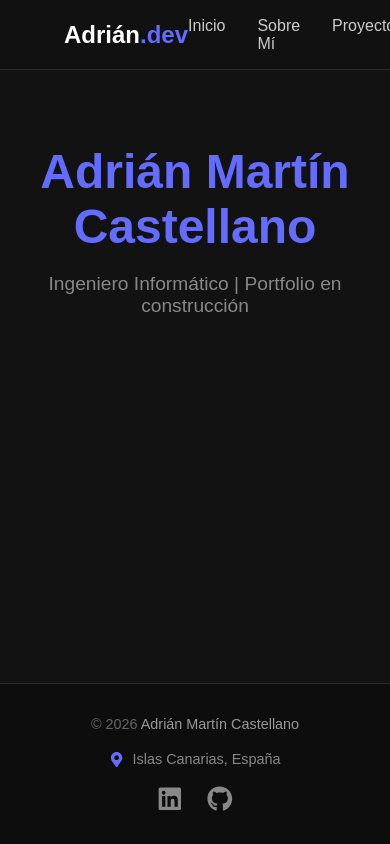
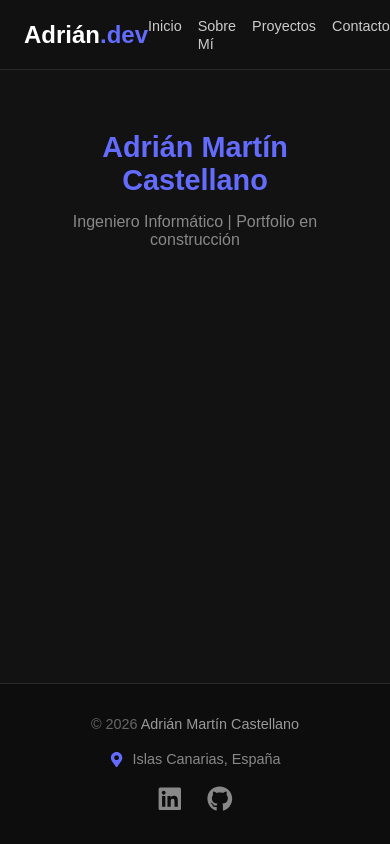
Before and after one commit to Adrian-Martin-Castellano/mi-portfolio, a React (Vite) app: page / in a window 390 px wide. Built offline with nearby package versions, Linux system fonts and the light colour scheme.

Commit message:
changes on phone styles

```diff
--- a/src/app.module.css
+++ b/src/app.module.css
@@ -16,3 +16,15 @@
   font-size: 1.2rem;
   color: #888888;
 }
+
+@media (max-width: 768px) {
+  .title {
+    font-size: 1.8rem;
+    padding: 0 1rem;
+  }
+
+  .subtitle {
+    font-size: 1rem;
+    padding: 0 1rem;
+  }
+}
--- a/src/components/Navbar.module.css
+++ b/src/components/Navbar.module.css
@@ -46,3 +46,15 @@
 .navLinks a:hover {
   color: #646cff;
 }
+
+@media (max-width: 768px) {
+  .navbar {
+    padding: 0 1.5rem;
+  }
+  .navLinks {
+    gap: 1rem;
+  }
+  .navLinks a {
+    font-size: 0.9rem;
+  }
+}
```
